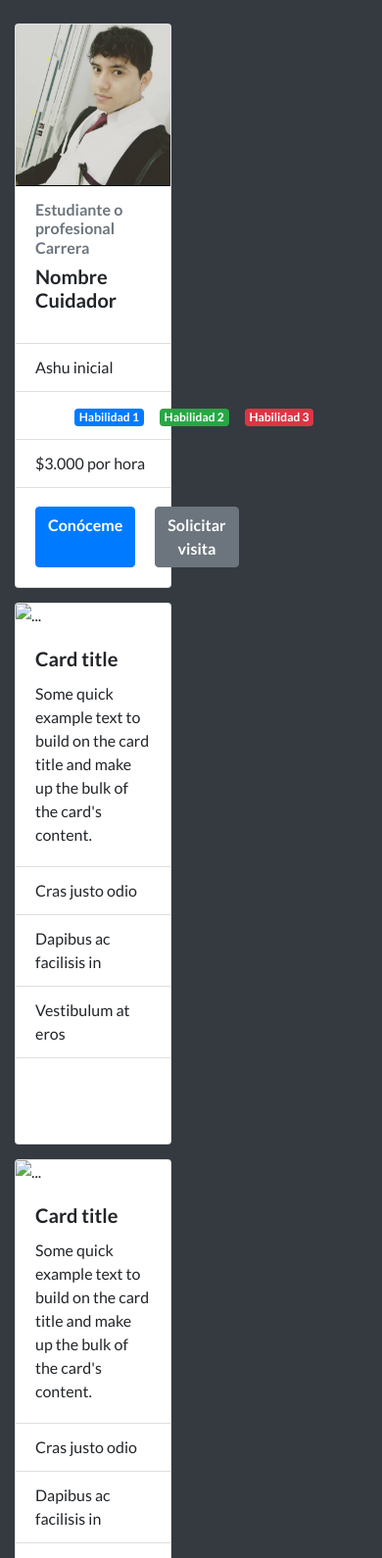
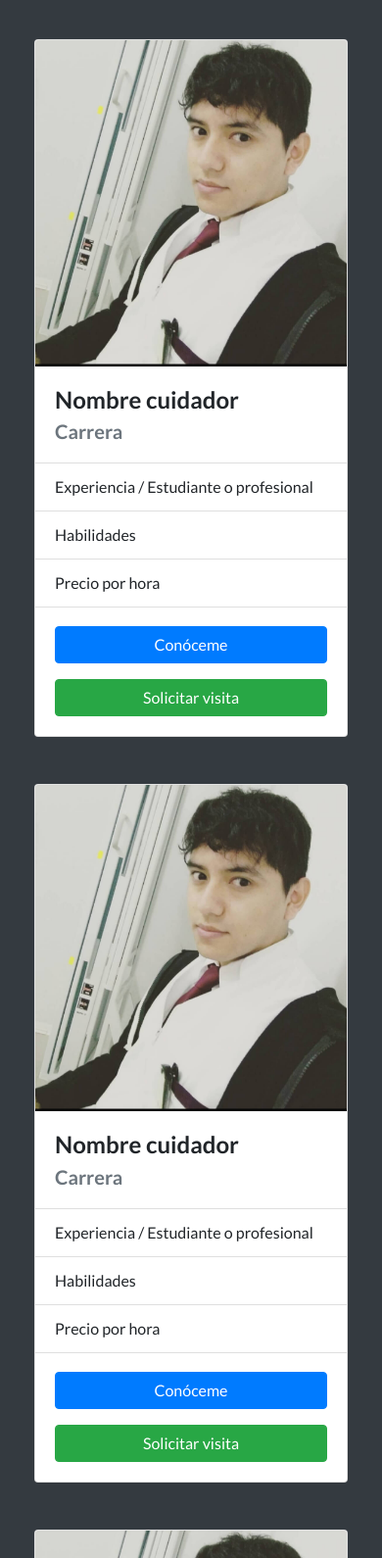
Before and after one commit to bklobertanz/bklobertanz.github.io, a website: page catalogo.html in a window 390 px wide. Shown: the part 114-1704 px from the top of the page at 98% size. Drawn offline with Linux system fonts and the light colour scheme.

Commit message:
Catalogo responsive.

```diff
--- a/catalogo.html
+++ b/catalogo.html
@@ -27,7 +27,7 @@
 <body>
   <!-- Modal confirmación visita -->
   <div id="modalConfirmarVisita" class="modal" tabindex="-1" role="dialog">
-    <div class="modal-dialog modal-md" role="document">
+    <div class="modal-dialog modal-lg" role="document">
       <div class="modal-content">
         <div class="modal-header">
           <h5 class="modal-title">Su visita ha sido confirmada</h5>
@@ -51,7 +51,7 @@
       <div class="modal-content">
         <div class="modal-header">
           <div class="container d-flex justify-content-center">
-            <iframe width="560" height="315" src="https://www.youtube.com/embed/EIyixC9NsLI" frameborder="0" allow="accelerometer; autoplay; encrypted-media; gyroscope; picture-in-picture" allowfullscreen></iframe>
+            <iframe width="550" height="250" src="https://www.youtube.com/embed/EIyixC9NsLI" frameborder="0" allow="accelerometer; autoplay; encrypted-media; gyroscope; picture-in-picture" allowfullscreen></iframe>
           </div>
           <button type="button" class="btnDismiss close" data-dismiss="modal" aria-label="Close">
             <span aria-hidden="true">&times;</span>
@@ -252,15 +252,12 @@
   </div>
 
   <!-- Navigation -->
-  <nav class="navbar navbar-light bg-light navbar-expand-lg bg-secondary fixed-top p-0">
+  <nav class="navbar navbar-light bg-light navbar-expand-lg bg-secondary fixed-top pr-2 pr-sm-2 p-md-0">
     <div class="container">
       <a class="navbar-brand js-scroll-trigger m-0" href="#top">
         <img class="m-0" src="static/img/logo.png" width="80" alt="ashu-logo">
       </a>
-      <button class="navbar-toggler navbar-toggler-right font-weight-bold bg-primary text-white rounded" type="button" data-toggle="collapse" data-target="#navbarResponsive" aria-controls="navbarResponsive" aria-expanded="false" aria-label="Toggle navigation">
-        <i class="fas fa-bars"></i>
-      </button>
-      <div class="collapse navbar-collapse ml-5 text-uppercase" id="navbarResponsive">
+      <div class="ml-5 text-uppercase" id="navbarResponsive">
         <div id="navbar-buttons" class="ml-auto">
           <span class="text-muted">¿Dudas? <strong style="color:black"> Llámanos</strong></span>
           <br>
@@ -270,68 +267,121 @@
     </div>
   </nav>
   <!--Catálogo-->
-  <section id="catalogo" class="mt-5 mb-5">
+  <section id="catalogo" class="mt-5">
     <div class="container">
-        <div class="card-deck">
+        <div class="row row-cols-1 row-cols-sm-1 row-cols-md-2 row-cols-lg-3">
+            <div class="col">
               <div class="card">
-            <picture>
-              <img src="static/img/rodrigo.jpg" class="card-img-top" alt="img-cuidador">
-            </picture>
+                <img src="./static/img/rodrigo.jpg" class="card-img-top" alt="img-cuidador">
                 <div class="card-body">
-              <h6 class="card-subtitle text-muted mb-2">Estudiante o profesional Carrera</h6>
-              <h5 class="card-title">Nombre Cuidador</h5>
+                  <h4 class="card-title">Nombre cuidador</h4>
+                  <h5 class="card-subtitle text-muted">Carrera</h5>
                 </div>
                 <ul class="list-group list-group-flush">
-              <li class="list-group-item">Ashu inicial</li>
-              <li class="list-group-item">
-                <ul class="lista-habilidades">
-                  <li ><span class="badge badge-primary">Habilidad 1</span></li>
-                  <li><span class="badge badge-success">Habilidad 2</span></li>
-                  <li><span class="badge badge-danger">Habilidad 3</span></li>
+                  <li class="list-group-item">Experiencia / Estudiante o profesional</li>
+                  <li class="list-group-item">Habilidades</li>
+                  <li class="list-group-item">Precio por hora</li>
                 </ul>
-              </li>
-              <li class="list-group-item">$3.000 por hora</li>
-            </ul>
-            <div class="card-body d-flex justify-content-around">
-              <a class="btnConoceme card-link btn btn-primary">Conóceme</a>
-              <a class="btnSolVisita card-link btn btn-secondary">Solicitar visita</a>
+                <div class="card-body card-button">
+                  <button class="btnConoceme btn btn-block btn-primary">Conóceme</button>
+                  <button class="btnSolVisita btn btn-block btn-success mt-3">Solicitar visita</button>
                 </div>
               </div>
+            </div>
+            <div class="col">
               <div class="card">
-            <img src="..." class="card-img-top" alt="...">
+                <img src="./static/img/rodrigo.jpg" class="card-img-top" alt="img-cuidador">
                 <div class="card-body">
-              <h5 class="card-title">Card title</h5>
-              <p class="card-text">Some quick example text to build on the card title and make up the bulk of the card's content.</p>
+                  <h4 class="card-title">Nombre cuidador</h4>
+                  <h5 class="card-subtitle text-muted">Carrera</h5>
                 </div>
                 <ul class="list-group list-group-flush">
-              <li class="list-group-item">Cras justo odio</li>
-              <li class="list-group-item">Dapibus ac facilisis in</li>
-              <li class="list-group-item">Vestibulum at eros</li>
+                  <li class="list-group-item">Experiencia / Estudiante o profesional</li>
+                  <li class="list-group-item">Habilidades</li>
+                  <li class="list-group-item">Precio por hora</li>
                 </ul>
-            <div class="card-body">
-              <a href="#" class="card-link">Card link</a>
-              <a href="#" class="card-link">Another link</a>
+                <div class="card-body card-button">
+                  <button class="btnConoceme btn btn-block btn-primary">Conóceme</button>
+                  <button class="btnSolVisita btn btn-block btn-success mt-3">Solicitar visita</button>
                 </div>
               </div>
+            </div>
+            <div class="col">
               <div class="card">
-            <img src="..." class="card-img-top" alt="...">
+                <img src="./static/img/rodrigo.jpg" class="card-img-top" alt="img-cuidador">
                 <div class="card-body">
-              <h5 class="card-title">Card title</h5>
-              <p class="card-text">Some quick example text to build on the card title and make up the bulk of the card's content.</p>
+                  <h4 class="card-title">Nombre cuidador</h4>
+                  <h5 class="card-subtitle text-muted">Carrera</h5>
                 </div>
                 <ul class="list-group list-group-flush">
-              <li class="list-group-item">Cras justo odio</li>
-              <li class="list-group-item">Dapibus ac facilisis in</li>
-              <li class="list-group-item">Vestibulum at eros</li>
+                  <li class="list-group-item">Experiencia / Estudiante o profesional</li>
+                  <li class="list-group-item">Habilidades</li>
+                  <li class="list-group-item">Precio por hora</li>
                 </ul>
+                <div class="card-body card-button">
+                  <button class="btnConoceme btn btn-block btn-primary">Conóceme</button>
+                  <button class="btnSolVisita btn btn-block btn-success mt-3">Solicitar visita</button>
+                </div>
+              </div>
+            </div>
+            <div class="col">
+              <div class="card">
+                <img src="./static/img/rodrigo.jpg" class="card-img-top" alt="img-cuidador">
                 <div class="card-body">
-              <a href="#" class="card-link">Card link</a>
-              <a href="#" class="card-link">Another link</a>
+                  <h4 class="card-title">Nombre cuidador</h4>
+                  <h5 class="card-subtitle text-muted">Carrera</h5>
+                </div>
+                <ul class="list-group list-group-flush">
+                  <li class="list-group-item">Experiencia / Estudiante o profesional</li>
+                  <li class="list-group-item">Habilidades</li>
+                  <li class="list-group-item">Precio por hora</li>
+                </ul>
+                <div class="card-body card-button">
+                  <button class="btnConoceme btn btn-block btn-primary">Conóceme</button>
+                  <button class="btnSolVisita btn btn-block btn-success mt-3">Solicitar visita</button>
+                </div>
+              </div>
+            </div>
+            <div class="col">
+              <div class="card">
+                <img src="./static/img/rodrigo.jpg" class="card-img-top" alt="img-cuidador">
+                <div class="card-body">
+                  <h4 class="card-title">Nombre cuidador</h4>
+                  <h5 class="card-subtitle text-muted">Carrera</h5>
+                </div>
+                <ul class="list-group list-group-flush">
+                  <li class="list-group-item">Experiencia / Estudiante o profesional</li>
+                  <li class="list-group-item">Habilidades</li>
+                  <li class="list-group-item">Precio por hora</li>
+                </ul>
+                <div class="card-body card-button">
+                  <button class="btnConoceme btn btn-block btn-primary">Conóceme</button>
+                  <button class="btnSolVisita btn btn-block btn-success mt-3">Solicitar visita</button>
+                </div>
+              </div>
+            </div>
+            <div class="col">
+              <div class="card">
+                <img src="./static/img/rodrigo.jpg" class="card-img-top" alt="img-cuidador">
+                <div class="card-body">
+                  <h4 class="card-title">Nombre cuidador</h4>
+                  <h5 class="card-subtitle text-muted">Carrera</h5>
+                </div>
+                <ul class="list-group list-group-flush">
+                  <li class="list-group-item">Experiencia / Estudiante o profesional</li>
+                  <li class="list-group-item">Habilidades</li>
+                  <li class="list-group-item">Precio por hora</li>
+                </ul>
+                <div class="card-body card-button">
+                  <button class="btnConoceme btn btn-block btn-primary">Conóceme</button>
+                  <button class="btnSolVisita btn btn-block btn-success mt-3">Solicitar visita</button>
+                </div>
               </div>
             </div>
         </div>
     </div>
   </section>
+
   <!-- Footer -->
   <footer class="footer bg-light">
     <div class="container">
--- a/static/css/index.css
+++ b/static/css/index.css
@@ -17,6 +17,10 @@ h6 {
 
 a {
   cursor: pointer;
+}
+.card{
+  width:20rem;
+  margin-bottom: 3rem !important;
 }
 #catalogo img{
   max-height: 100%;
@@ -47,35 +51,31 @@ nav a:hover {
 #navbar-buttons i {
   margin-left: 2rem;
 }
-
-@media (min-width: 768px) {
-
-}
-
-
-
-@media (max-width: 768px) {
-
-}
 footer.footer {
   padding-top: 4rem;
   padding-bottom: 4rem;
 }
 .lista-habilidades{
-  display: flex;
   list-style: none;
-  justify-content: left;
 }
 .lista-habilidades li{
   margin-right: 1em;
 }
-.card{
-  width: 10rem;
-}
-.card-img-top{
-
-  width: 12.5rem;
-}
 .nav-link{
   text-transform: uppercase;
 }
+@media(max-width: 576px){
+  body{
+    padding-top:106px;
+  }
+  #catalogo .col{
+    display: flex;
+    justify-content: center;
+  }
+}
+@media(min-width: 576px){
+  #catalogo .col{
+    display: flex;
+    justify-content: center;
+  }
+}
```
Lines whose indentation alone changed are shown as unchanged.
